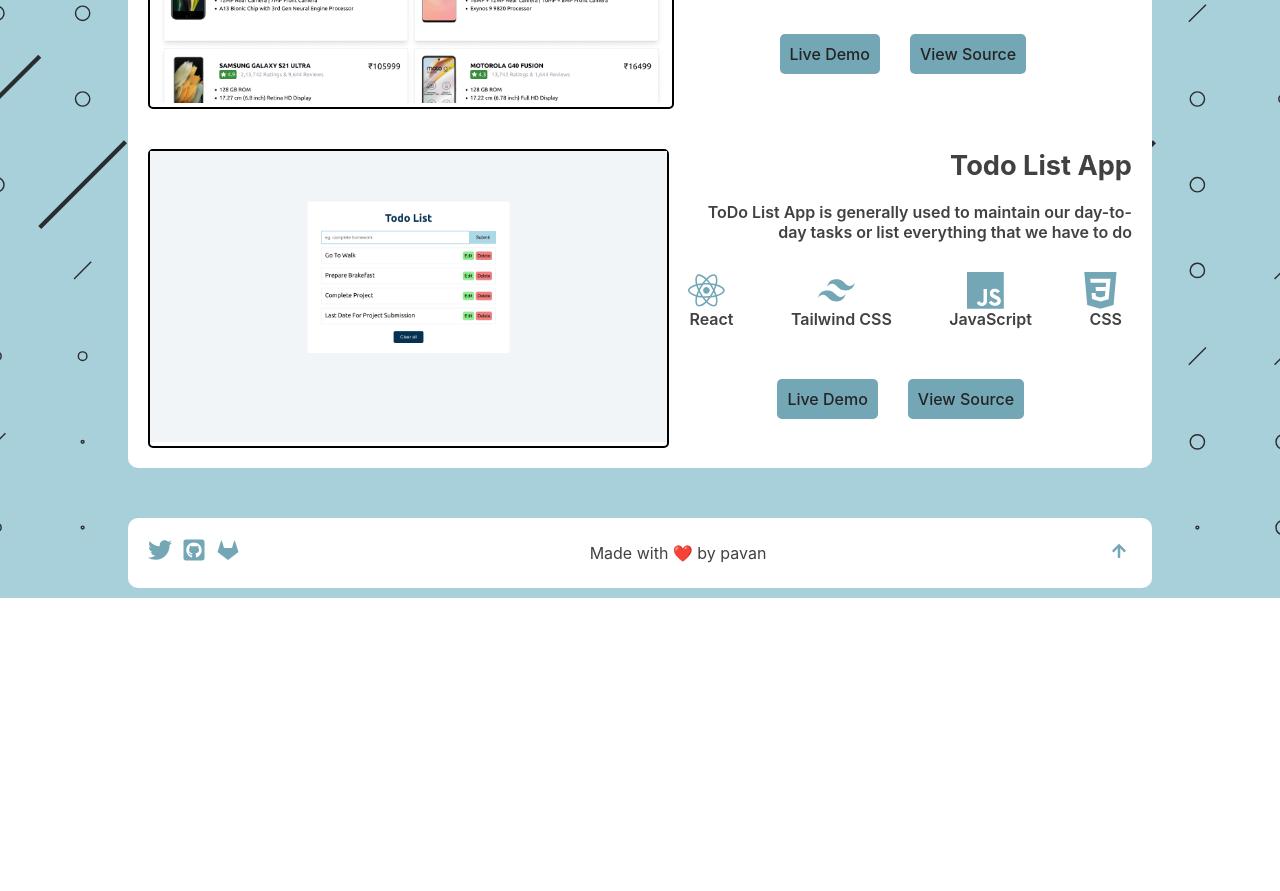
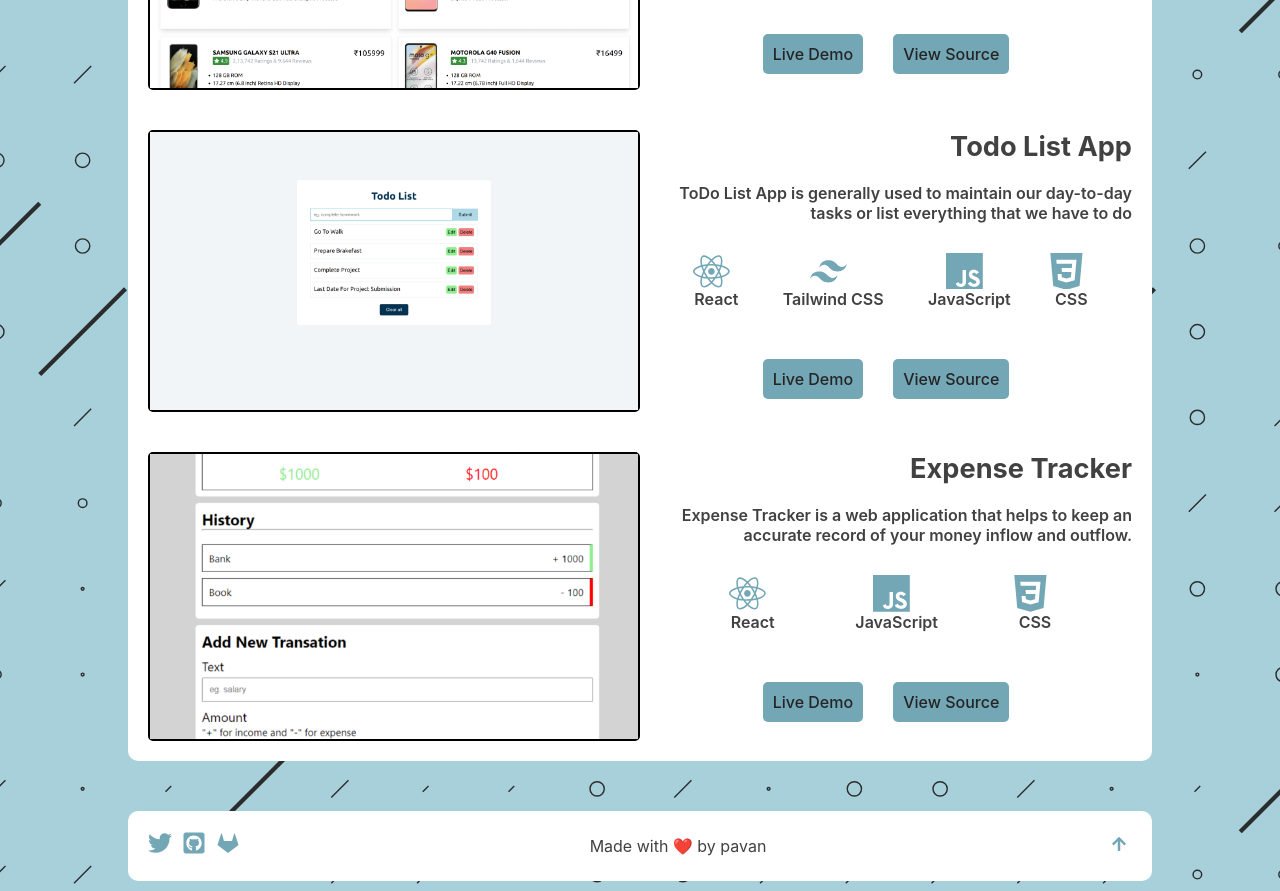
Before and after one commit to pavandot/Portfolio-old, a React (Create React App) app: page / in a window 1280 px wide. Shown: the part 1800-2691 px from the top of the page. Before the commit the page ends 2398 px from the top, so only its background shows below. Built offline with nearby package versions, Linux system fonts and the light colour scheme.

Commit message:
fixed project layout

```diff
--- a/src/pages/About/About.css
+++ b/src/pages/About/About.css
@@ -20,7 +20,7 @@
 	width: 60%;
 }
 .about-me-info p {
-	font-weight: 600;
+	font-weight: 500;
 	line-height: 2rem;
 	margin-bottom: 20px;
 	margin-top: 10px;
--- a/src/pages/Projects/Projects.css
+++ b/src/pages/Projects/Projects.css
@@ -26,20 +26,21 @@
 }
 
 .project-item {
-	display: flex;
-	justify-content: space-between;
+	display: grid;
+	grid-template-columns: 1fr 1fr;
 	width: 100%;
 	/* align-items: center; */
 }
 
 .project-img {
-	width: 90%;
 	border: 2px black solid;
 	border-radius: 5px;
 }
 
 .project-img img {
 	width: 100%;
+	height: 100%;
+	object-fit: cover;
 }
 
 .project-info {
@@ -60,7 +61,7 @@
 
 .project-tech {
 	display: flex;
-	justify-content: space-between;
+	justify-content: space-evenly;
 	margin: 0px 10px;
 	align-items: center;
 	margin-top: 30px;
@@ -125,7 +126,8 @@
 		border-radius: 0px;
 	}
 	.project-item {
-		flex-direction: column;
+		grid-template-columns: 1fr;
+		/* flex-direction: column; */
 		justify-content: center;
 	}
 	.project-info {
--- a/src/pages/Projects/Projects.js
+++ b/src/pages/Projects/Projects.js
@@ -4,7 +4,7 @@ import Mega from "../../images/mega.png";
 // import Fedora from "../../images/fedora.png";
 // import Port from "../../images/port.png";
 import Todo from "../../images/todo.png";
-// import Expense from "../../images/expense.png";
+import Expense from "../../images/expense.png";
 // icons
 import { FaReact } from "react-icons/fa";
 import { SiTailwindcss, SiRedux, SiJavascript, SiCss3 } from "react-icons/si";
@@ -91,6 +91,38 @@ const Projects = ({ theme, setTheme }) => {
 					</div>
 				</div>
 			</div>
+			<div className='project-item project-2'>
+				<div className='project-img'>
+					<img src={Expense} alt='mega' />
+				</div>
+				<div className='project-info '>
+					<h1> Expense Tracker</h1>
+					<p> Expense Tracker is a web application that helps to keep an accurate record of your money inflow and outflow.</p>
+					<div className='project-tech'>
+						<span>
+							<FaReact className={`project-icons ${theme ? "project-icons-dark" : "project-icons-light"}`} />
+							<p>React</p>
+						</span>
+
+						<span>
+							<SiJavascript className={`project-icons ${theme ? "project-icons-dark" : "project-icons-light"}`} />
+							<p>JavaScript</p>
+						</span>
+						<span>
+							<SiCss3 className={`project-icons ${theme ? "project-icons-dark" : "project-icons-light"}`} />
+							<p>CSS</p>
+						</span>
+					</div>
+					<div className='project-btn-group'>
+						<a href='https://pavandot-expense-tracker.netlify.app/' className='project-btn-1'>
+							Live Demo
+						</a>
+						<a href='https://github.com/pavandot/expense-tracker' className='project-btn-2'>
+							View Source
+						</a>
+					</div>
+				</div>
+			</div>
 		</section>
 	);
 };
```
